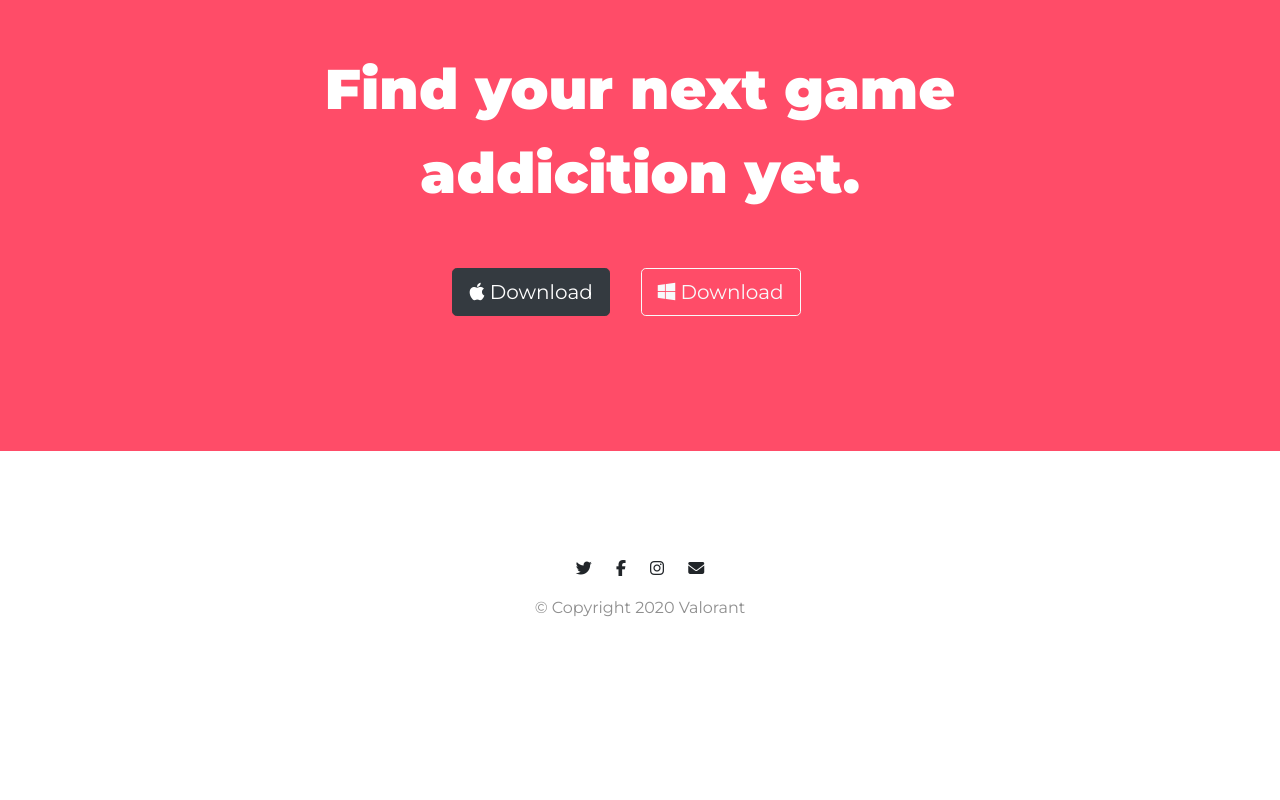
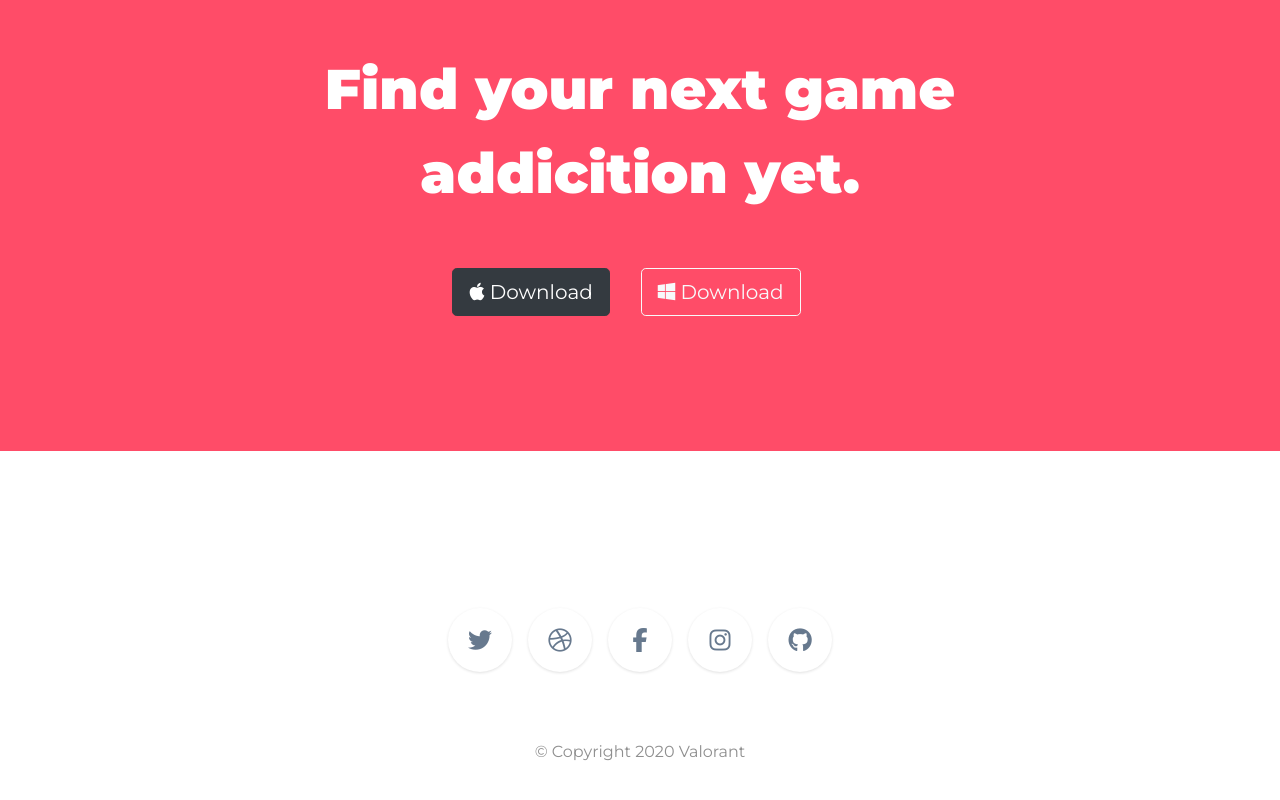
Before and after one commit to IgnisArbor/ValorantMock, a plain HTML site: page index.html in a window 1280 px wide. Shown: the part 3065-3865 px from the top of the page. Before the commit the page ends 3791 px from the top, so only its background shows below. Drawn offline with nearby package versions, Linux system fonts and the light colour scheme.

Commit message:
Update website

```diff
--- a/css/styles.css
+++ b/css/styles.css
@@ -153,8 +153,83 @@ p {
 
 /* footer + contacts */
 
-.footer-icon {
-  margin: 20px 10px;
+:root {
+	--link-size: 64px;
+	--trans-property: all 0.3s ease;
+}
+
+.social-icons {
+  width: 100%;
+	height: 25vh;
+	display: flex;
+	align-items: center;
+	justify-content: center;
+}
+
+.social-icon {
+	display: flex;
+	position: relative;
+	overflow: hidden;
+	width: var(--link-size);
+	height: var(--link-size);
+	margin: 8px;
+	background-color: white;
+	border-radius: 50%;
+	box-shadow: 0px 1px 3px rgba(0,0,0,0.12);
+	text-decoration: none;
+	transition: var(--trans-property);
+}
+
+.social-icon i {
+	margin: auto;
+	font-size: 24px;
+	color: #67798e;
+	z-index: 1;
+	transition: var(--trans-property);
+}
+
+.social-icon:after {
+	content: "";
+	width: var(--link-size);
+	height: var(--link-size);
+	position: absolute;
+	transform: translate(0, var(--link-size));
+	border-radius: 50%;
+	transition: var(--trans-property);
+}
+
+.social-icon.twitter:after {
+	background-color: #1da1f2;
+}
+
+.social-icon.github:after {
+	background-color: #24292e;
+}
+
+.social-icon.dribbble:after {
+	background-color: #ea4c89;
+}
+
+.social-icon.instagram:after {
+	background-color: #5851db;
+}
+
+.social-icon.facebook:after {
+	background-color: #1769ff;
+}
+
+/*** Animations ***/
+.social-icon:hover {
+	transform: translateY(-4px);
+	box-shadow: 0px 4px 12px rgba(0,0,0,0.16);
+}
+
+.social-icon:hover i {
+	color: #fff;
+}
+
+.social-icon:hover:after {
+	transform: translate(0) scale(1.2);
 }
 
 @media (max-width: 1028px) {
--- a/index.html
+++ b/index.html
@@ -90,7 +90,6 @@
     </div>
 
   </section>
-
 
   <!-- Testimonials -->
 
@@ -218,10 +217,23 @@
 
     <div class="container-fluid">
 
-      <i class="fab fa-twitter footer-icon"></i>
-      <i class="fab fa-facebook-f footer-icon"></i>
-      <i class="fab fa-instagram footer-icon"></i>
-      <i class="fas fa-envelope footer-icon"></i>
+      <div class="social-icons">
+        <a class="social-icon twitter" href="twitter.com">
+            <i class="fab fa-twitter"></i>
+        </a>
+        <a class="social-icon dribbble" href="#">
+            <i class="fab fa-dribbble"></i>
+        </a>
+        <a class="social-icon facebook" href="facebook.com">
+            <i class="fab fa-facebook-f"></i>
+        </a>
+        <a class="social-icon instagram" href="instagram.com">
+            <i class="fab fa-instagram"></i>
+        </a>
+        <a class="social-icon github" href="github.com">
+            <i class="fab fa-github"></i>
+        </a>
+    </div>
       <p>© Copyright 2020 Valorant</p>
 
      </div>
```
